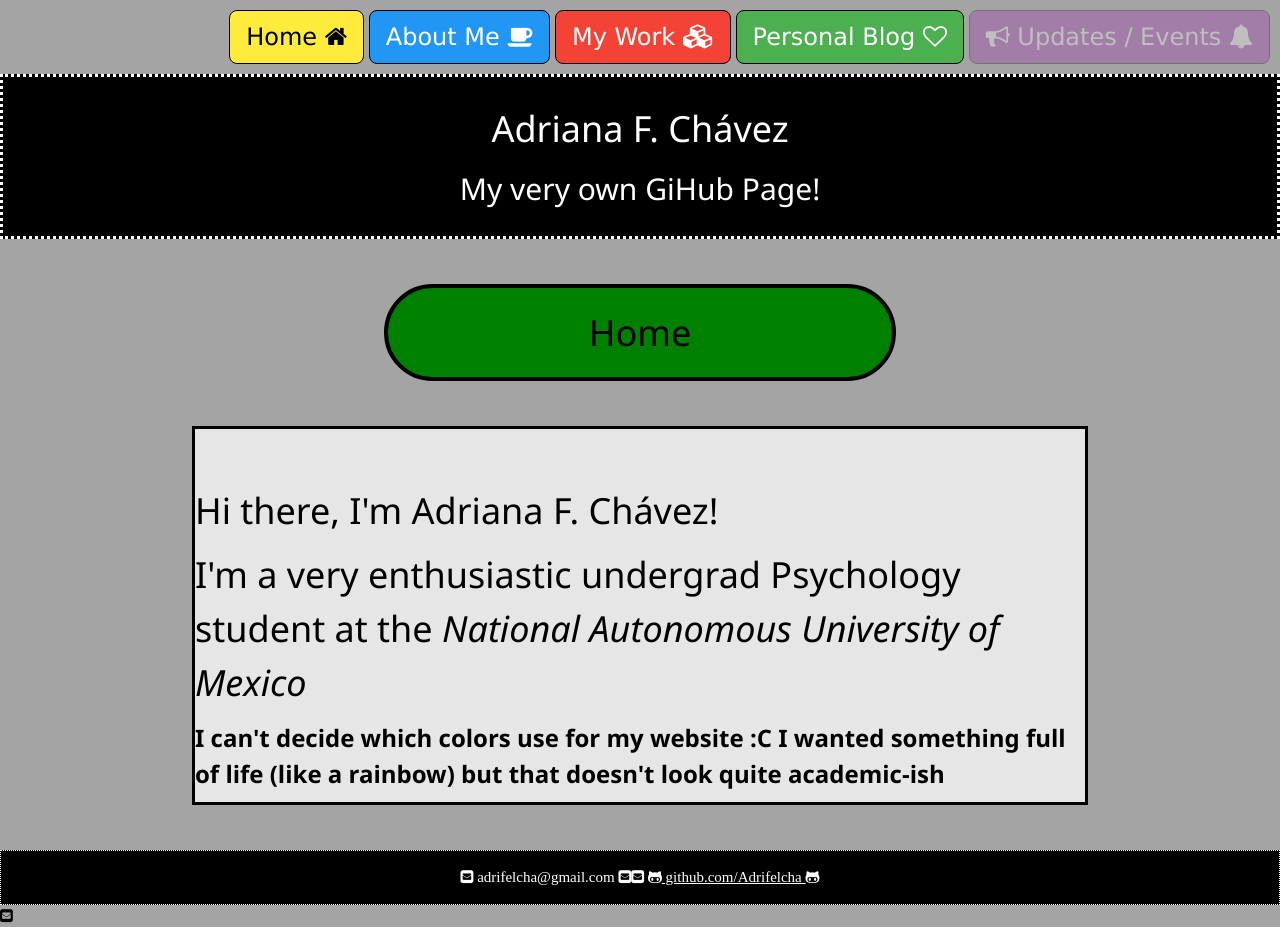
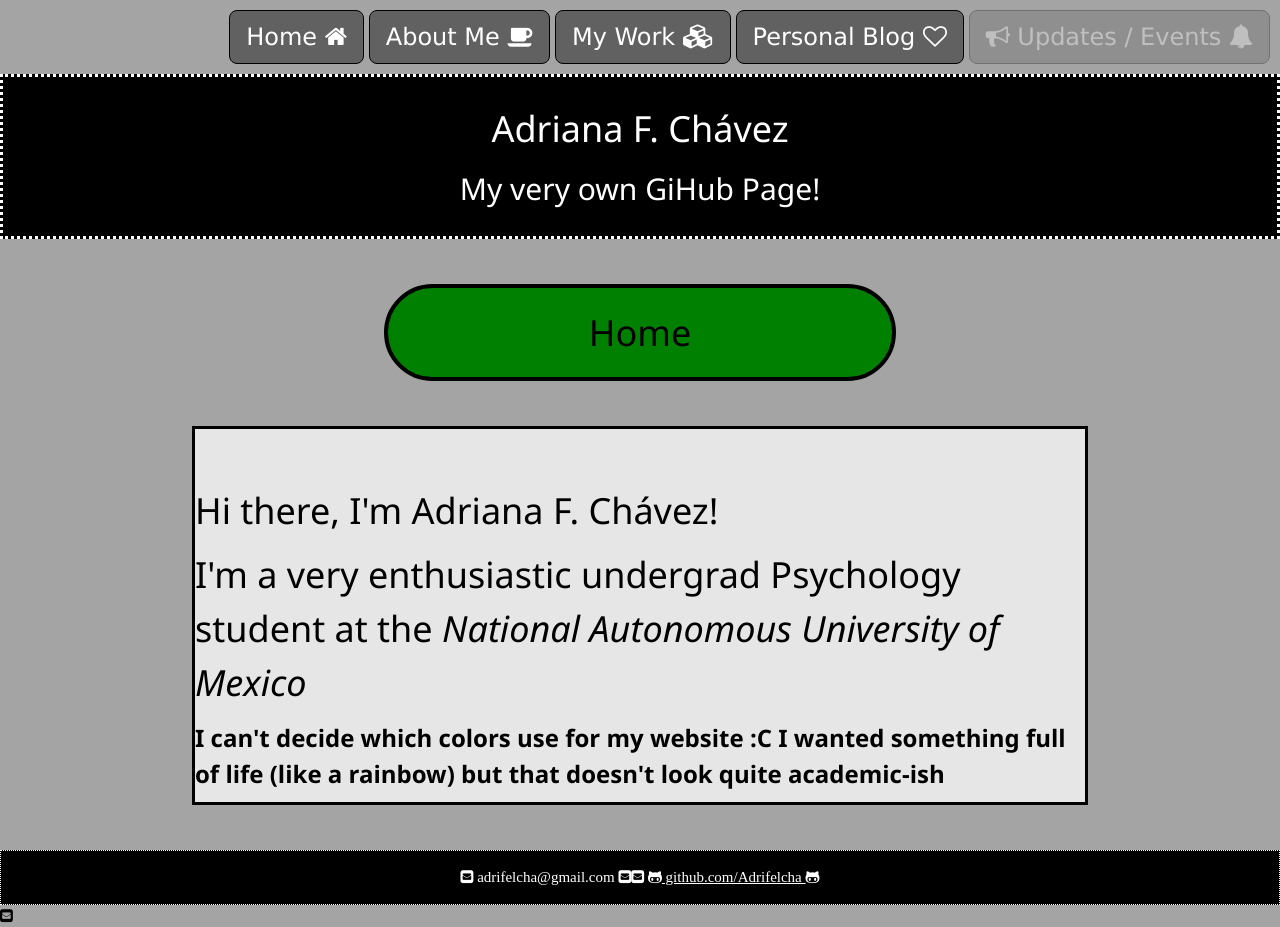
Before and after one commit to Adrifelcha/Adrifelcha-github.io, a Jekyll site: the page built from index.html, in a window 1280 px wide. Built offline with Jekyll 4.4.1, drawn with Linux system fonts in a browser that asks for light colours.

Commit message:
Update default.html

```diff
--- a/_layouts/default.html
+++ b/_layouts/default.html
@@ -78,11 +78,11 @@
 		</head>
 		<body>
 			<nav>
-				<a href="https://adrifelcha.github.io" class="w3-btn w3-yellow w3-button w3-border w3-border-black w3-xlarge w3-round-large w3-hover-dark-grey">Home <i class="fa fa-home" aria-hidden="true"></i></a>
-				<a href="/about" class="w3-btn w3-blue w3-button w3-border w3-border-black w3-xlarge w3-round-large w3-hover-dark-grey"> About Me <i class="fa fa-coffee" aria-hidden="true"></i></a>
-				<a href="/cv" class="w3-btn w3-red w3-button w3-border w3-border-black w3-hover-dark-grey w3-xlarge w3-round-large"> My Work <i class="fa fa-cubes" aria-hidden="true"></i></a>
-			        <a href="/blog" class="w3-btn w3-border w3-border-black w3-green w3-button w3-xlarge w3-hover-dark-grey w3-round-large">Personal Blog <i class="fa fa-heart-o" aria-hidden="true"></i></a>
-				<a href="#" class="w3-btn w3-disabled w3-border w3-border-black w3-purple w3-button w3-xlarge w3-hover-dark-grey w3-round-large"><i class="fa fa-bullhorn" aria-hidden="true"></i> Updates / Events <i class="fa fa-bell" aria-hidden="true"></i></a>
+				<a href="https://adrifelcha.github.io" class="w3-btn w3-dark-grey w3-button w3-border w3-border-black w3-xlarge w3-round-large w3-hover-dark-grey">Home <i class="fa fa-home" aria-hidden="true"></i></a>
+				<a href="/about" class="w3-btn w3-dark-grey w3-button w3-border w3-border-black w3-xlarge w3-round-large w3-hover-dark-grey"> About Me <i class="fa fa-coffee" aria-hidden="true"></i></a>
+				<a href="/cv" class="w3-btn w3-dark-grey w3-button w3-border w3-border-black w3-hover-dark-grey w3-xlarge w3-round-large"> My Work <i class="fa fa-cubes" aria-hidden="true"></i></a>
+			        <a href="/blog" class="w3-btn w3-border w3-border-black w3-dark-grey w3-button w3-xlarge w3-hover-dark-grey w3-round-large">Personal Blog <i class="fa fa-heart-o" aria-hidden="true"></i></a>
+				<a href="#" class="w3-btn w3-disabled w3-border w3-border-black w3-dark-grey w3-button w3-xlarge w3-hover-dark-grey w3-round-large"><i class="fa fa-bullhorn" aria-hidden="true"></i> Updates / Events <i class="fa fa-bell" aria-hidden="true"></i></a>
 
 			</nav>
 
```
